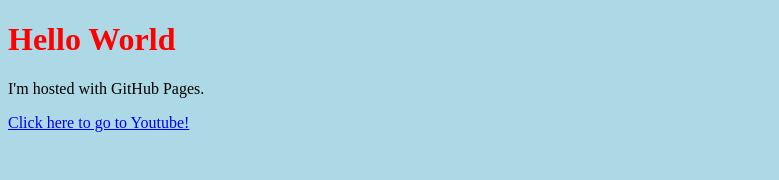
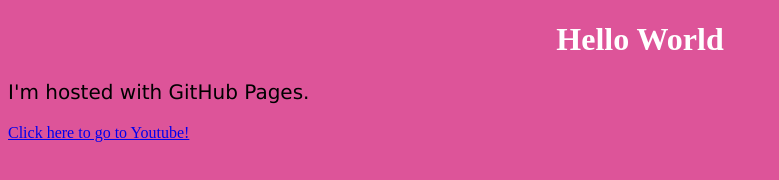
Before and after one commit to Martin8156/Martin8156.github.io, a plain HTML site: page index.html in a window 1280 px wide. Shown: the whole page, without its empty margins (0-779 px from the left). Drawn offline with Linux system fonts and the light colour scheme.

Commit message:
linking css stylesheet to html file

```diff
--- a/index.html
+++ b/index.html
@@ -1,16 +1,21 @@
 <!DOCTYPE html>
 <html>
 <head>
+    <title>Projects</title>
+    <link rel="stylesheet" type="text/css" href="style.css">
     <style>
-        /* CSS styles */
         body {
-          background-color: lightblue;
+            background-color: rgb(221, 84, 153); /* applies to all tags unless specified otherwise*/
         }
-
         h1 {
-          color: red;
+            color: white;
+            text-align: center;
         }
-      </style>
+        p {
+            font-family: verdana;
+            font-size: 20px;
+        }
+    </style>
 </head>
 
 <body>
```
